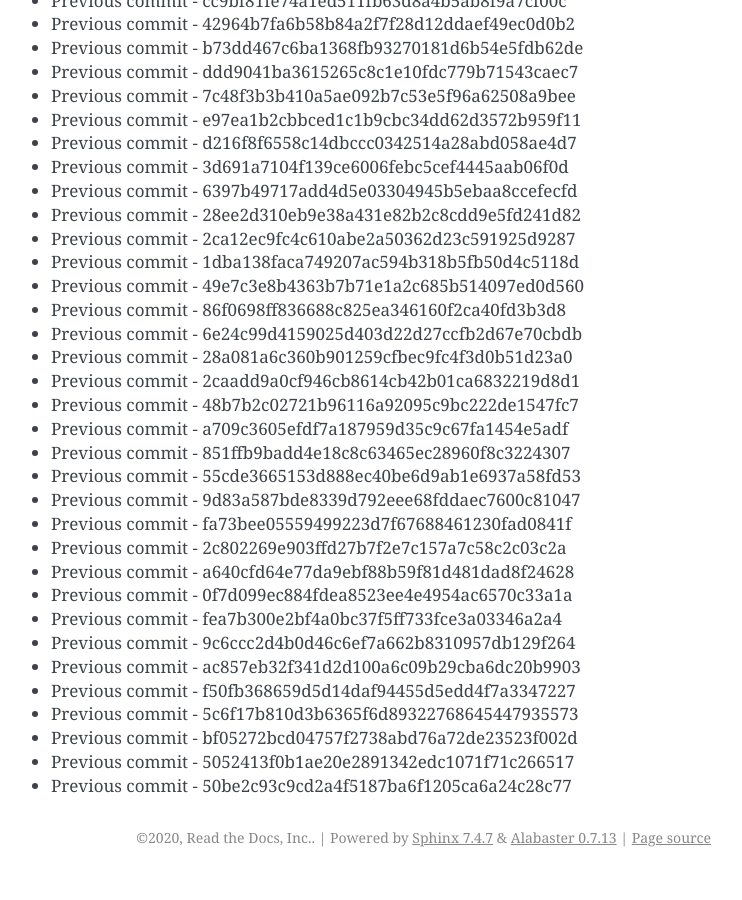
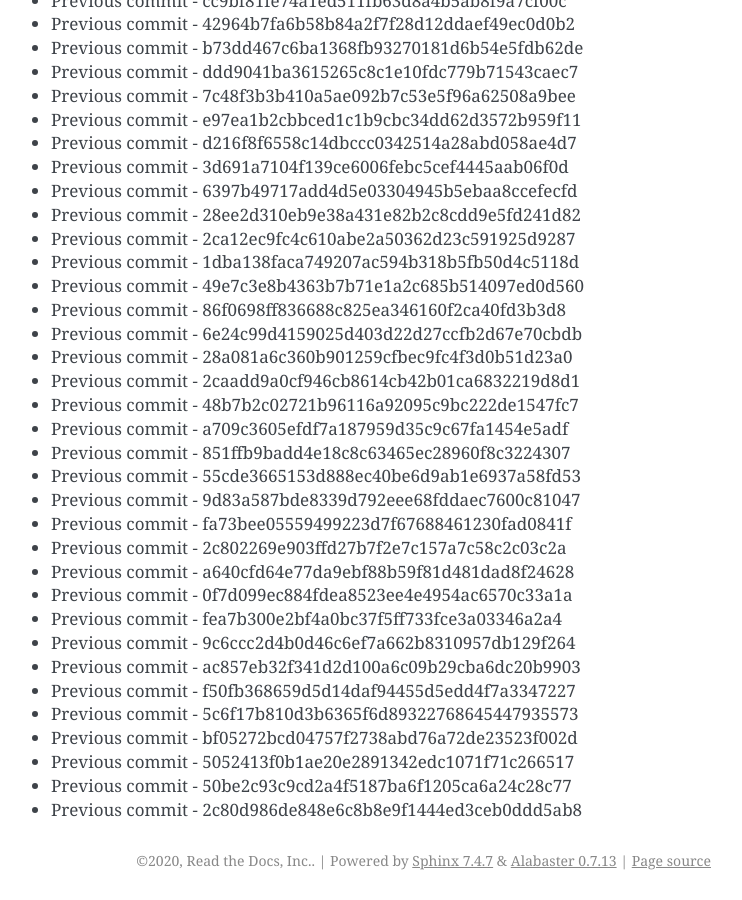
Before and after one commit to readthedocs/rtd-git-stresstest, a Sphinx documentation site: the page built from docs/updates.rst, in a window 1280 px wide and 900 px high, scrolled down 18931 px. Shown: the whole window, without its empty margins (399-1141 px from the left). Built offline with Sphinx 7.4.7, drawn with Linux system fonts in a browser that asks for light colours; before the commit the page ends 19808 px from its top, so only the background shows below that.

Commit message:
Generating commit from previous: 2c80d986de848e6c8b8e9f1444ed3ceb0ddd5ab8

```diff
--- a/docs/updates.rst
+++ b/docs/updates.rst
@@ -827,3 +827,4 @@ It can be tested for any performance characteristics.
 * Previous commit - bf05272bcd04757f2738abd76a72de23523f002d
 * Previous commit - 5052413f0b1ae20e2891342edc1071f71c266517
 * Previous commit - 50be2c93c9cd2a4f5187ba6f1205ca6a24c28c77
+* Previous commit - 2c80d986de848e6c8b8e9f1444ed3ceb0ddd5ab8
```
